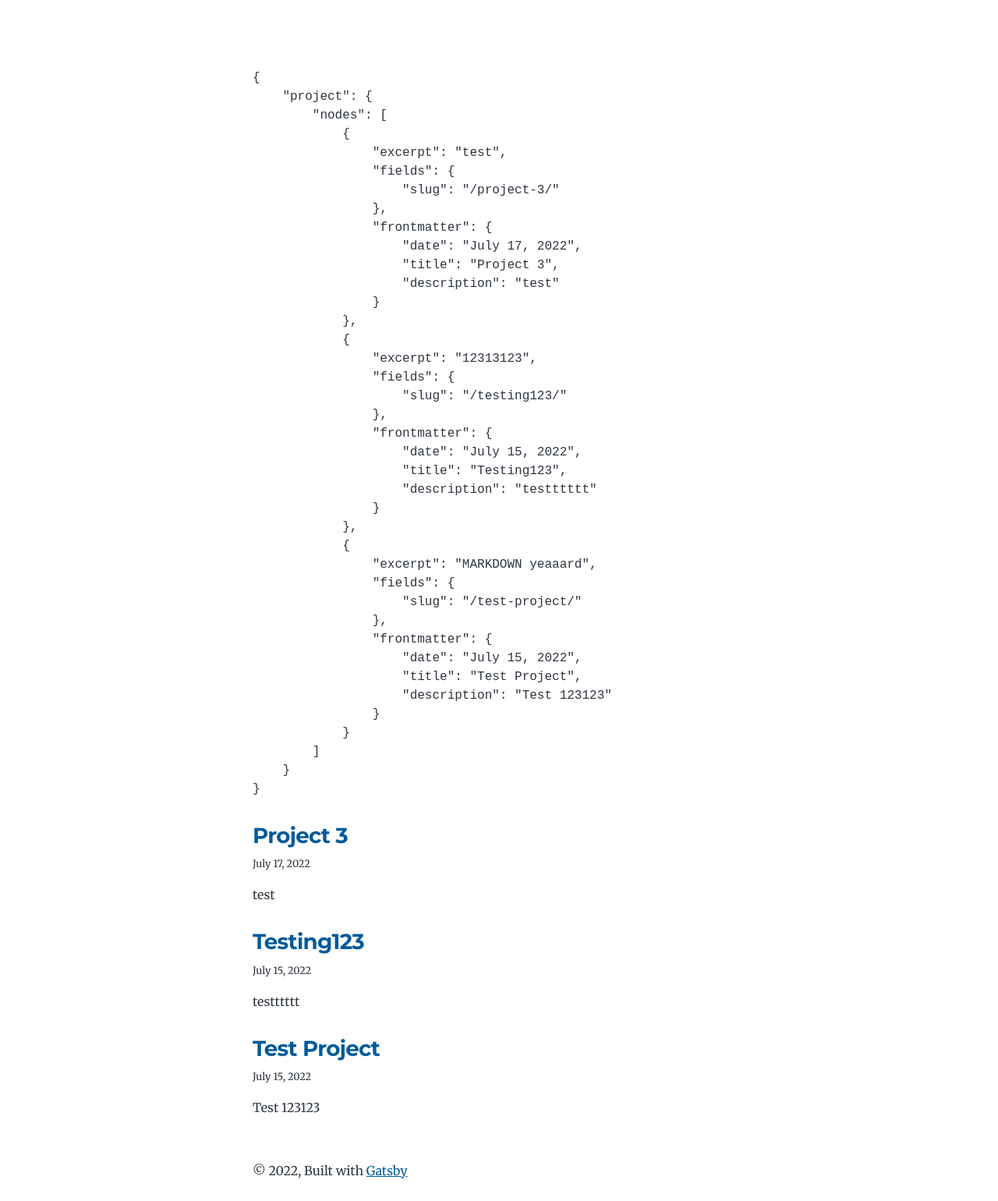
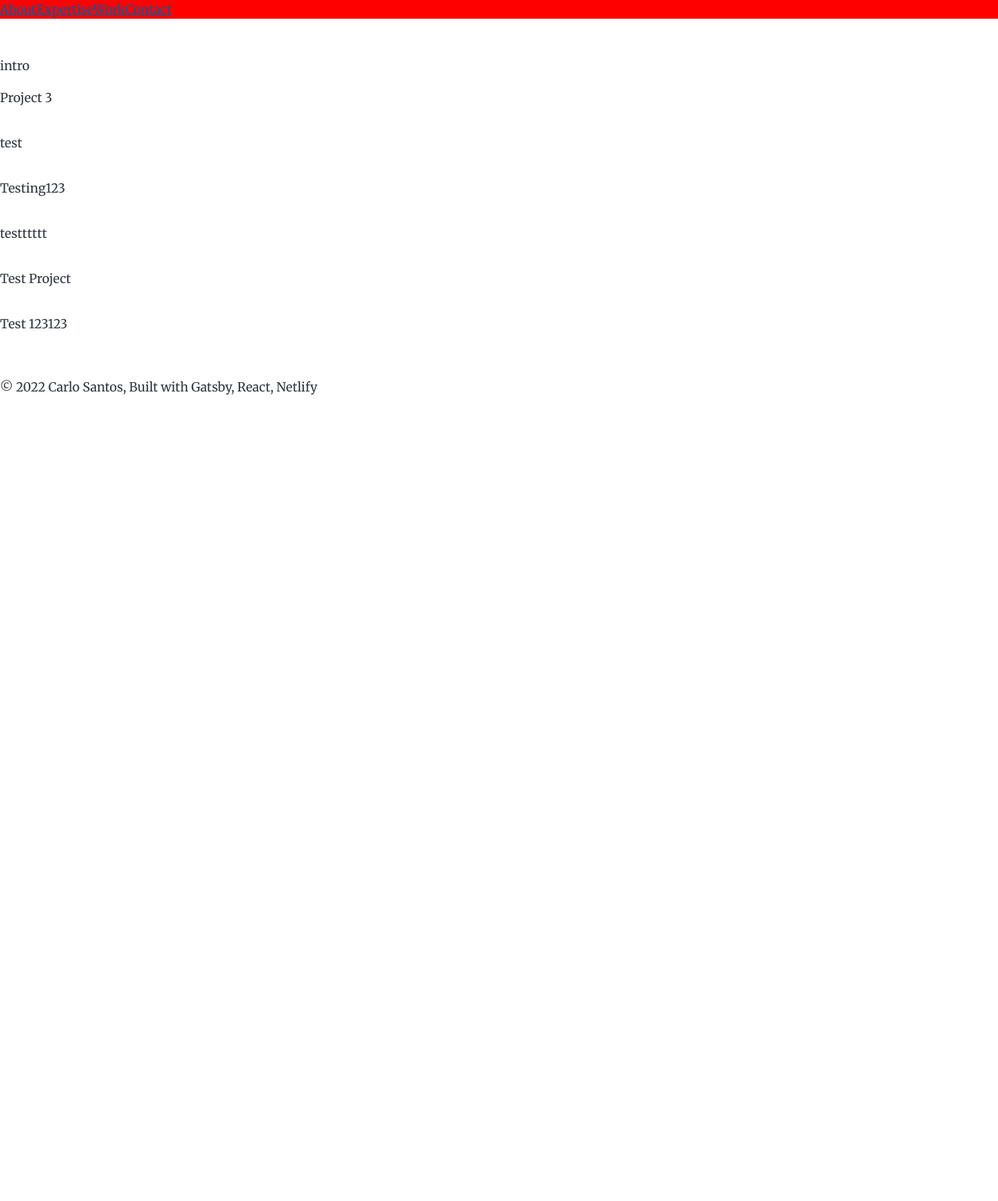
Before and after one commit to carlodp/portfolio, a Gatsby site: page / in a window 1280 px wide. Shown: the whole page at 78% size. After the commit the page ends 800 px from the top, so only its background shows below. Built offline with nearby package versions, Linux system fonts and the light colour scheme; Gatsby itself is replaced by a stand-in of ours.

Commit message:
sass support

```diff
--- a/gatsby-config.js
+++ b/gatsby-config.js
@@ -136,5 +136,6 @@ module.exports = {
     // To learn more, visit: https://gatsby.dev/offline
     // `gatsby-plugin-offline`,
     `gatsby-plugin-netlify-cms`,
+    `gatsby-plugin-sass`,
   ],
 }
--- a/package.json
+++ b/package.json
@@ -17,6 +17,7 @@
     "gatsby-plugin-netlify-cms": "^6.18.0",
     "gatsby-plugin-offline": "^5.18.1",
     "gatsby-plugin-react-helmet": "^5.18.0",
+    "gatsby-plugin-sass": "^5.19.0",
     "gatsby-plugin-sharp": "^4.18.1",
     "gatsby-remark-copy-linked-files": "^5.18.0",
     "gatsby-remark-images": "^6.18.1",
@@ -35,7 +36,8 @@
     "typeface-montserrat": "0.0.75"
   },
   "devDependencies": {
-    "prettier": "^2.7.1"
+    "prettier": "^2.7.1",
+    "sass": "^1.53.0"
   },
   "homepage": "https://github.com/gatsbyjs/gatsby-starter-blog#readme",
   "keywords": [
--- /dev/null
+++ b/src/components/core/footer.js
@@ -0,0 +1,14 @@
+import * as React from "react"
+import { StaticQuery, graphql } from "gatsby"
+import globalSettings from '../../../site/settings/global_settings.json'
+
+
+const FooterIndex = () => {
+    return (
+       <footer>
+            {globalSettings.footertext}
+       </footer>
+    )
+}
+
+export default FooterIndex;
--- /dev/null
+++ b/src/components/core/header.js
@@ -0,0 +1,32 @@
+import * as React from "react"
+import { StaticQuery, graphql, Link } from "gatsby"
+import NavigationMenu from '../core/navigation-menu';
+
+
+const HeaderIndex = ({ location, title }) => {
+    const rootPath = `${__PATH_PREFIX__}/`
+    const isRootPath = location.pathname === rootPath
+    let header
+
+    if (isRootPath) {
+      header = (
+        <h1 className="main-heading">
+          <Link to="/">{title}</Link>
+        </h1>
+      )
+    } else {
+      header = (
+        <Link className="header-link-home" to="/">
+          {title}
+        </Link>
+      )
+    }
+
+    return (
+        <header className="global-header">
+            <NavigationMenu/>
+        </header>
+    )
+}
+
+export default HeaderIndex;
--- /dev/null
+++ b/src/components/core/navigation-menu.js
@@ -0,0 +1,21 @@
+import * as React from "react"
+import { StaticQuery, graphql, Link } from "gatsby"
+import globalSettings from '../../../site/settings/global_settings.json'
+
+const MenuItems = globalSettings.navigation_menu;
+
+const NavigationIndex = () => {
+    const listMenuItems = MenuItems.map((menuItem, index) => (
+        <Link key={index} to={menuItem.path}>
+          {menuItem.label}
+        </Link>
+    ))
+
+    return (
+        <nav>
+            {listMenuItems}
+        </nav>
+    )
+}
+
+export default NavigationIndex;
--- /dev/null
+++ b/src/components/intro.js
@@ -0,0 +1,10 @@
+import * as React from "react"
+import { StaticQuery, graphql } from "gatsby"
+
+const IntroIndex = () => {
+    return (
+       <div>intro</div>
+    )
+}
+
+export default IntroIndex;
--- a/src/components/layout.js
+++ b/src/components/layout.js
@@ -1,34 +1,15 @@
 import * as React from "react"
 import { Link } from "gatsby"
+import globalSettings from '../../site/settings/global_settings.json'
+import Footer from "../components/core/footer"
+import Header from "../components/core/header"
 
-const Layout = ({ location, title, children }) => {
-  const rootPath = `${__PATH_PREFIX__}/`
-  const isRootPath = location.pathname === rootPath
-  let header
-
-  if (isRootPath) {
-    header = (
-      <h1 className="main-heading">
-        <Link to="/">{title}</Link>
-      </h1>
-    )
-  } else {
-    header = (
-      <Link className="header-link-home" to="/">
-        {title}
-      </Link>
-    )
-  }
-
+const Layout = ({ location,  children }) => {
   return (
-    <div className="global-wrapper" data-is-root-path={isRootPath}>
-      <header className="global-header">{header}</header>
+    <div>
+      <Header location={location} />
       <main>{children}</main>
-      <footer>
-        © {new Date().getFullYear()}, Built with
-        {` `}
-        <a href="https://www.gatsbyjs.com">Gatsby</a>
-      </footer>
+      <Footer/>
     </div>
   )
 }
--- a/src/components/projectlisting.js
+++ b/src/components/projectlisting.js
@@ -1,32 +1,12 @@
 import * as React from "react"
 import { StaticQuery, graphql } from "gatsby"
 
-const ProjectIndex = () => {
+const ProjectIndex = ({ title, slug, date, description }) => {
     return (
-        <StaticQuery
-        query={graphql`
-          {
-            project: allMarkdownRemark(
-              limit: 2000
-              sort: {fields: [frontmatter___date], order: DESC}
-              filter: {fileAbsolutePath: {regex: "/(/projects/)/"}}
-            ) {
-              nodes {
-                excerpt
-                fields {
-                  slug
-                }
-                frontmatter {
-                  date(formatString: "MMMM DD, YYYY")
-                  title
-                  description
-                }
-              }
-            }
-          }
-        `}
-        render={data => <pre>{JSON.stringify(data, null, 4)}</pre>}
-        ></StaticQuery>
+       <div className="project">
+            <p>{title}</p>
+            <p>{description}</p>
+       </div>
     )
 }
 
--- /dev/null
+++ b/src/css/index.scss
@@ -0,0 +1,3 @@
+nav {
+    background-color: red;
+}
--- a/src/pages/index.js
+++ b/src/pages/index.js
@@ -1,49 +1,33 @@
 import * as React from "react"
-import { Link, graphql } from "gatsby"
+import { graphql } from "gatsby"
 
 import Layout from "../components/layout"
 import Seo from "../components/seo"
 import ProjectListing from "../components/projectlisting"
+import Intro from "../components/intro"
+
+import '../css/index.scss';
 
 // import contactInfo from '../../site/settings/contact_info.json'
 import globalSettings from '../../site/settings/global_settings.json'
 
 const HomeIndex = ({ data, location }) => {
   const posts = data.project.nodes
+
   return (
     <Layout location={location}>
       <Seo title={globalSettings.sitename} sitetitle={globalSettings.sitetitle} />
-      <ProjectListing/>
+      <Intro />
 
-      <ol style={{ listStyle: `none` }}>
+      <ol>
         {posts.map(post => {
-          const title = post.frontmatter.title || post.fields.slug
-
           return (
-            <li key={post.fields.slug}>
-              <article
-                className="post-list-item"
-                itemScope
-                itemType="http://schema.org/Article"
-              >
-                <header>
-                  <h2>
-                    <Link to={post.fields.slug} itemProp="url">
-                      <span itemProp="headline">{title}</span>
-                    </Link>
-                  </h2>
-                  <small>{post.frontmatter.date}</small>
-                </header>
-                <section>
-                  <p
-                    dangerouslySetInnerHTML={{
-                      __html: post.frontmatter.description || post.excerpt,
-                    }}
-                    itemProp="description"
-                  />
-                </section>
-              </article>
-            </li>
+            <ProjectListing
+              title = { post.frontmatter.title }
+              slug = { post.fields.slug }
+              date ={ post.frontmatter.date }
+              description = { post.frontmatter.description }
+            />
           )
         })}
       </ol>
```
Also changed, not shown: static/admin/config.yml (+11 -0 lines), 1 other file.
